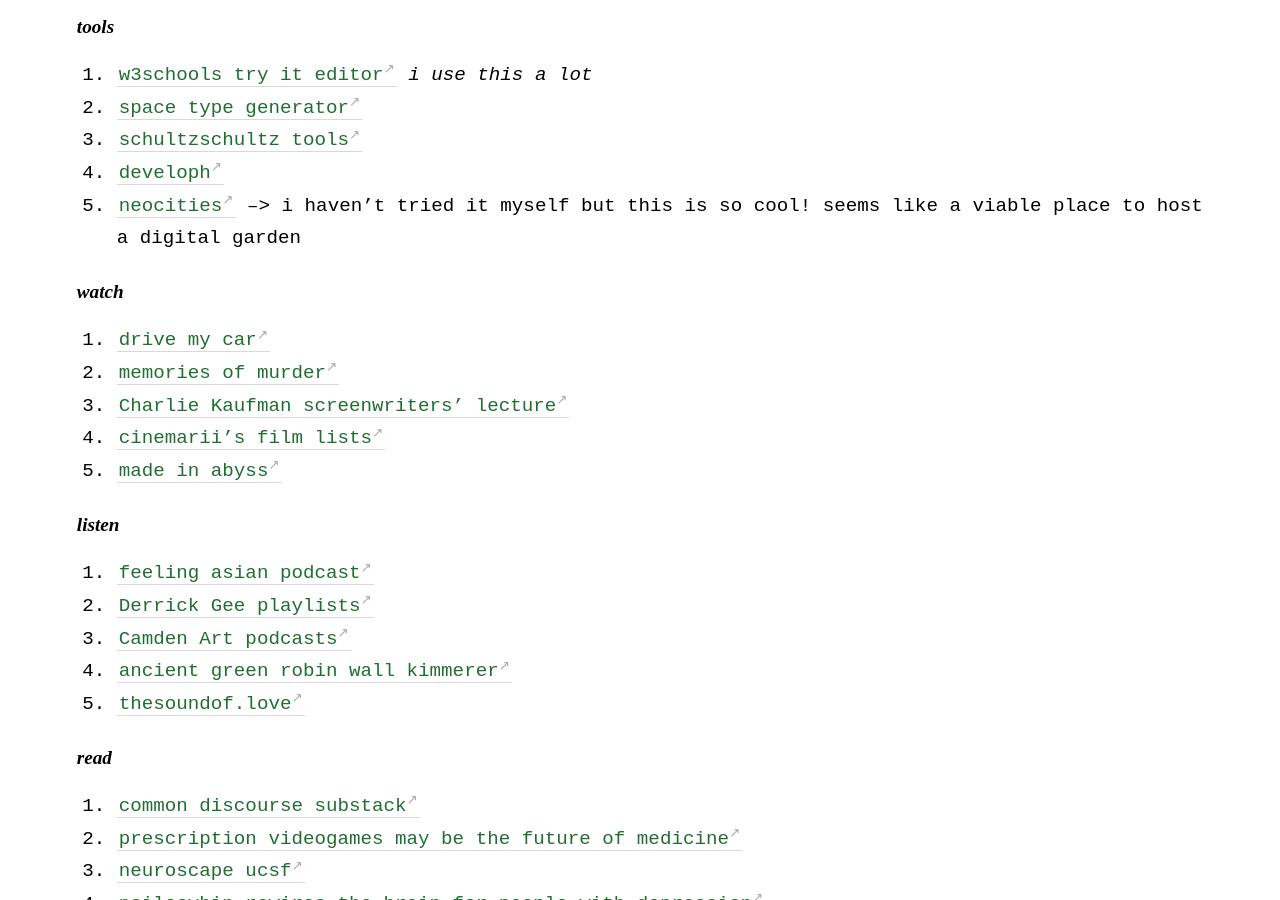
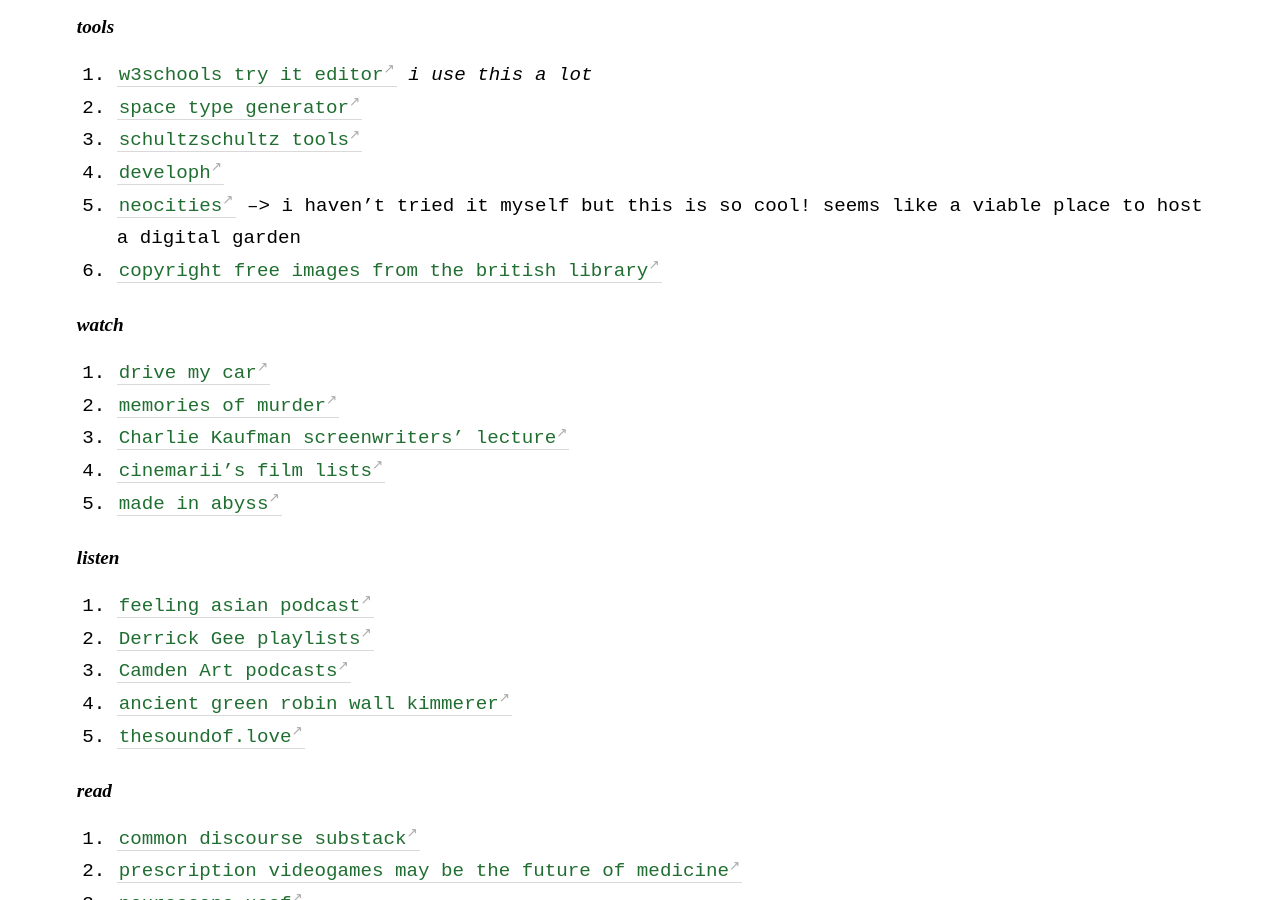
Before and after one commit to geminiworms/talyssagarden.github.io, a Jekyll site: the page built from _pages/big-list.md, in a window 1280 px wide and 900 px high, scrolled down 712 px. Built offline with Jekyll 4.4.1, drawn with Linux system fonts in a browser that asks for light colours.

Commit message:
Update big-list.md

```diff
--- a/_pages/big-list.md
+++ b/_pages/big-list.md
@@ -28,6 +28,7 @@
 3. [schultzschultz tools](https://www.schultzschultz.com/tools.html)
 4. [developh](https://developh.org/)
 5. [neocities](https://neocities.org/) --> i haven't tried it myself but this is so cool! seems like a viable place to host a digital garden
+6. [copyright free images from the british library](https://www.flickr.com/photos/britishlibrary/albums)
 
 #### watch
 1. [drive my car](https://www.youtube.com/watch?v=6BPKPb_RTwI)
```
